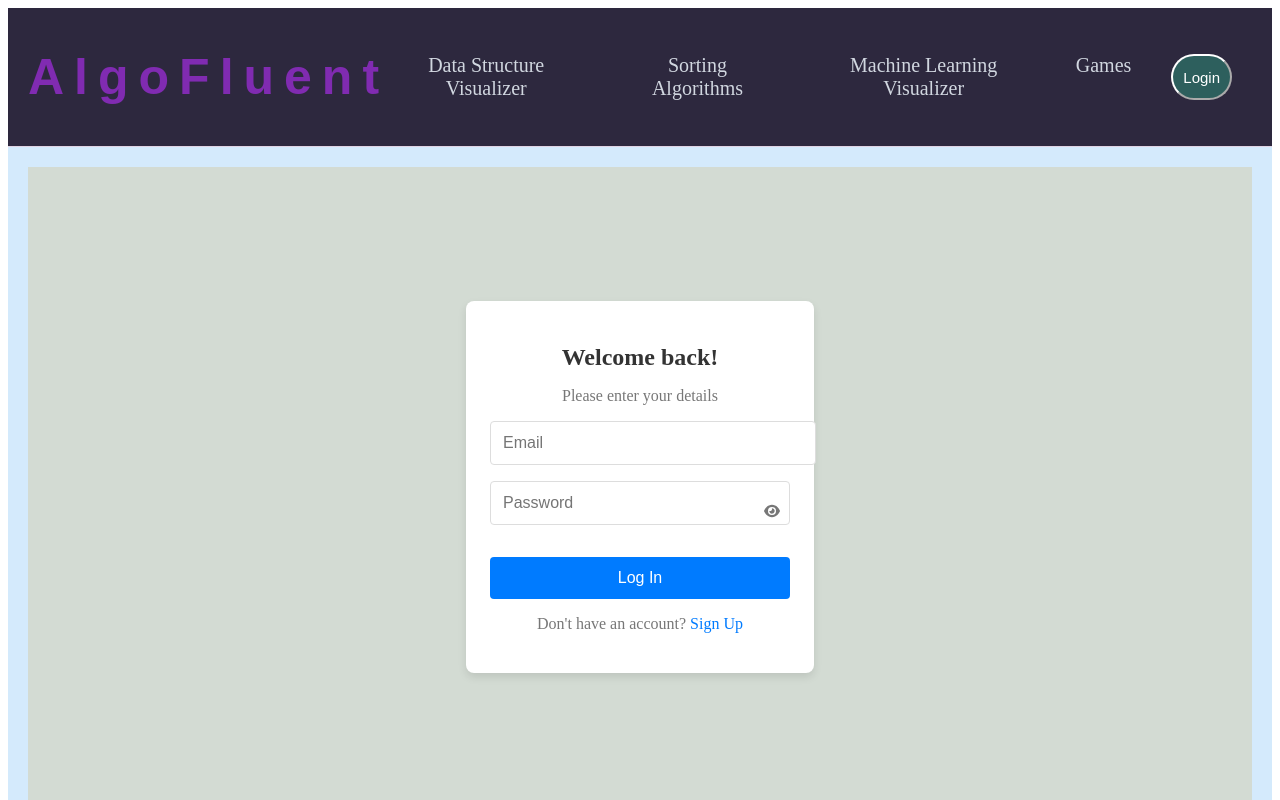
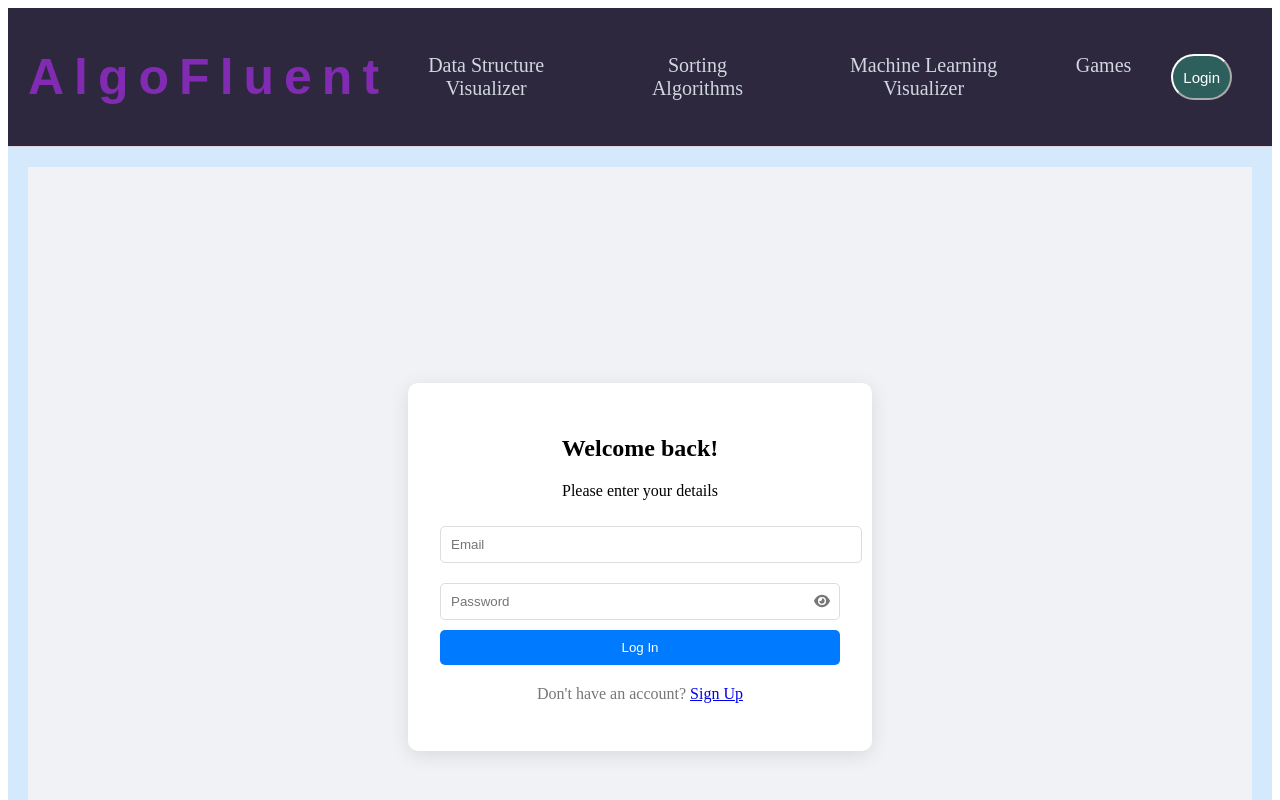
Before and after one commit to darsh175223/Algo-Fluent-Website, a React (Create React App) app in the folder frontend/: page /Login in a window 1280 px wide. Shown: the top 800 px of the page. Built offline with nearby package versions, Linux system fonts and the light colour scheme.

Commit message:
added new scheduling page

```diff
--- a/frontend/src/App.js
+++ b/frontend/src/App.js
@@ -28,6 +28,7 @@ import CsharpTutorial from './pages/CsharpTutorial';
 import Cplusplus_Tutorial from './pages/Cplusplus_Tutorial';
 import JavaTutorial from './pages/JavaTutorial';
 import DockerTutorial from './pages/DockerTutorial';
+import ScheduleSession from './pages/ScheduleSession';
 
 
 
@@ -174,6 +175,7 @@ function App() {
         <Route path="/Cplusplus_Tutorial" element={<Cplusplus_Tutorial />} />
         <Route path="/JavaTutorial" element={<JavaTutorial />} />
         <Route path="/DockerTutorial" element={<DockerTutorial />} />
+        <Route path="/ScheduleSession" element={<ScheduleSession />} />
 
 
 
--- a/frontend/src/components/userLogin.css
+++ b/frontend/src/components/userLogin.css
@@ -2,118 +2,62 @@
   display: flex;
   justify-content: center;
   align-items: center;
-  height: 80vh; /* Reduced height */
-  background-color: #d3dbd3;
+  height: 100vh;
+  background-color: #f0f2f5; /* Light background color */
 }
 
-.login-right {
-  background: #ffffff;
-  padding: 1.5rem; /* Reduced padding */
-  border-radius: 8px;
-  box-shadow: 0 4px 8px rgba(0, 0, 0, 0.1);
-  max-width: 300px; /* Reduced max-width */
-  width: 100%;
-}
-
-.login-right-container {
-  display: flex;
-  flex-direction: column;
-  align-items: center;
-}
-
-.login-center {
+.login-card {
+  background-color: white;
+  padding: 2rem;
+  border-radius: 10px;
+  box-shadow: 0 4px 20px rgba(0, 0, 0, 0.1);
+  width: 400px; /* Fixed width for the card */
   text-align: center;
-  width: 100%;
-}
-
-.login-center h2 {
-  margin-bottom: 0.5rem;
-  font-size: 1.5rem;
-  color: #333;
-}
-
-.login-center p {
-  margin-bottom: 1rem;
-  color: #777;
 }
 
 .login-input {
   width: 100%;
-  padding: 0.75rem;
-  margin-bottom: 1rem;
+  padding: 10px;
+  margin: 10px 0;
   border: 1px solid #ddd;
-  border-radius: 4px;
-  font-size: 1rem;
+  border-radius: 5px;
+  transition: border-color 0.3s;
+}
+
+.login-input:focus {
+  border-color: #007bff; /* Change border color on focus */
+  outline: none;
 }
 
 .pass-input-div {
-  display: flex;
-  align-items: center;
   position: relative;
 }
 
 .password-icon {
   position: absolute;
   right: 10px;
+  top: 50%;
+  transform: translateY(-50%);
   cursor: pointer;
   color: #777;
 }
 
-.login-center-options {
-  display: flex;
-  justify-content: space-between;
-  align-items: center;
-  width: 100%;
-  margin-bottom: 1rem;
-}
-
-.remember-div {
-  display: flex;
-  align-items: center;
-}
-
-.remember-div input {
-  margin-right: 0.5rem;
-}
-
-.forgot-pass-link {
-  color: #007bff;
-  text-decoration: none;
-}
-
-.forgot-pass-link:hover {
-  text-decoration: underline;
-}
-
-.login-center-buttons {
-  width: 100%;
-}
-
 .login-button {
   width: 100%;
-  padding: 0.75rem;
-  background-color: #007bff;
+  padding: 10px;
+  background-color: #007bff; /* Primary color */
+  color: white;
   border: none;
-  border-radius: 4px;
-  color: #fff;
-  font-size: 1rem;
+  border-radius: 5px;
   cursor: pointer;
+  transition: background-color 0.3s;
 }
 
 .login-button:hover {
-  background-color: #0056b3;
+  background-color: #0056b3; /* Darker shade on hover */
 }
 
 .login-bottom-p {
-  margin-top: 1rem;
+  margin-top: 20px;
   color: #777;
 }
-
-.login-bottom-p a {
-  color: #007bff;
-  text-decoration: none;
-}
-
-.login-bottom-p a:hover {
-  text-decoration: underline;
-}
--- a/frontend/src/components/userLogin.js
+++ b/frontend/src/components/userLogin.js
@@ -1,11 +1,9 @@
 import React, { useState } from 'react';
 import axios from 'axios';
 import { FaEye, FaEyeSlash } from "react-icons/fa6";
-import { Link, useNavigate} from 'react-router-dom'; // Import Link from react-router-dom
+import { Link, useNavigate } from 'react-router-dom'; // Import Link from react-router-dom
 import "./userLogin.css"; // Import the CSS file
 import { useSnackbar } from 'notistack';
-
-
 
 const Login = () => {
   const [showPassword, setShowPassword] = useState(false);
@@ -14,11 +12,8 @@ const Login = () => {
   const { enqueueSnackbar } = useSnackbar();
   const navigate = useNavigate();
 
-
-
   const handleSaveBook = () => {
-
-      if ( username === '' || password === '') {
+    if (username === '' || password === '') {
       alert('Please enter all fields');
       return;
     }
@@ -27,27 +22,23 @@ const Login = () => {
       username,
       password
     };
-      console.log('username: '+username+', password: '+password);
+    console.log('username: ' + username + ', password: ' + password);
 
     axios
-        .patch('https://algo-fluent-websitebackend.onrender.com/userlogin', data) // Correct endpoint
+      .patch('https://algo-fluent-websitebackend.onrender.com/userlogin', data)
       .then(() => {
-          enqueueSnackbar('logged in successfully', { variant: 'success' });
+        enqueueSnackbar('Logged in successfully', { variant: 'success' });
         navigate('/UserDashboard', { state: { username } });
-
-
       })
       .catch((error) => {
         enqueueSnackbar('Error', { variant: 'error' });
-          console.log('Errrrrror: '+error);
+        console.log('Error: ' + error);
       });
   };
 
   return (
     <div className="login-main">
-      <div className="login-right">
-        <div className="login-right-container">
-          <div className="login-center">
+      <div className="login-card">
         <h2>Welcome back!</h2>
         <p>Please enter your details</p>
         <form>
@@ -72,26 +63,17 @@ const Login = () => {
               <FaEye onClick={() => setShowPassword(!showPassword)} className="password-icon" />
             )}
           </div>
-              <div className="login-center-options">
-                <div className="remember-div">
-
-                </div>
-
-              </div>
           <div className="login-center-buttons">
             <button type="button" onClick={handleSaveBook} className="login-button">
               Log In
             </button>
           </div>
         </form>
-          </div>
         <p className="login-bottom-p">
           Don't have an account? <Link to="/Register">Sign Up</Link>
         </p>
       </div>
     </div>
-
-    </div>
   );
 };
 
--- /dev/null
+++ b/frontend/src/pages/ScheduleSession.js
@@ -0,0 +1,78 @@
+import React, { useState } from 'react';
+import { Link, useLocation } from 'react-router-dom';
+import axios from 'axios';
+import { useSnackbar } from 'notistack';
+
+import img1 from '.././pics/bronzeBadge.png';
+import img2 from '.././pics/silverBadge.png';
+import img3 from '.././pics/blank-gold-badge-label-2.png';
+import img4 from '.././pics/Badge-Trophy-Diamond-icon.png';
+
+const UserDashboard = () => {
+  const location = useLocation();
+  const [knowledgeLevel, setKnowledgeLevel] = useState(''); // State to store knowledge level
+
+  return (
+    <div style={{
+      backgroundImage: `url(${require('.././pics/Gradient.png')})`,
+      backgroundSize: 'cover',
+      backgroundRepeat: 'no-repeat',
+      minHeight: '100vh',
+      padding: '20px',
+      display: 'flex',
+      justifyContent: 'center',
+      alignItems: 'center'
+    }}>
+      <div style={{
+        width: '1100px',
+        height: '800px',
+        backgroundColor: '#e3e2df',
+        boxShadow: '0px 5px 10px rgba(0, 0, 0, 0.2)',
+        borderRadius: '10px'
+      }}>
+        <h1 style={{ textAlign: 'center', marginTop: '20px', fontSize: '40px' }}>Schedule your Study Session</h1>
+
+        {/* Knowledge Level Question */}
+        <div style={{ textAlign: 'center', margin: '20px 0' }}>
+          <h2>Select your Knowledge Level:</h2>
+          <div style={{ display: 'flex', flexDirection: 'column', alignItems: 'center' }}>
+            <label style={{ fontSize: 'larger' }}>
+              <input
+                type="radio"
+                value="Beginner"
+                checked={knowledgeLevel === 'Beginner'}
+                onChange={(e) => setKnowledgeLevel(e.target.value)}
+              />
+              Beginner
+            </label>
+            <label style={{ fontSize: 'larger', marginTop: '10px' }}>
+              <input
+                type="radio"
+                value="Intermediate"
+                checked={knowledgeLevel === 'Intermediate'}
+                onChange={(e) => setKnowledgeLevel(e.target.value)}
+              />
+              Intermediate
+            </label>
+            <label style={{ fontSize: 'larger', marginTop: '10px' }}>
+              <input
+                type="radio"
+                value="Expert"
+                checked={knowledgeLevel === 'Expert'}
+                onChange={(e) => setKnowledgeLevel(e.target.value)}
+              />
+              Expert
+            </label>
+          </div>
+        </div>
+
+        <div style={{ display: 'flex', justifyContent: 'center' }}>
+          <button style={{ backgroundColor: 'green', color: 'white', padding: '10px 20px', border: 'none', borderRadius: '20px', cursor: 'pointer' }}>Get Schedule</button>
+        </div>
+
+      </div>
+    </div>
+  );
+};
+
+export default UserDashboard;
--- a/frontend/src/pages/userDashboard.js
+++ b/frontend/src/pages/userDashboard.js
@@ -10,7 +10,7 @@ import img4 from '.././pics/Badge-Trophy-Diamond-icon.png';
 
 const UserDashboard = () => {
   const location = useLocation();
-  const [username, setUserName] = useState(location.state.username);
+  const [username, setUserName] = useState(location.state?.username || 'Guest'); // Fallback to 'Guest'
   const [userLevel, setUserLevel] = useState(0);
 
   const { enqueueSnackbar } = useSnackbar();
@@ -114,7 +114,7 @@ const UserDashboard = () => {
       alignItems: 'center'
     }}>
       <div style={{
-        width: '1400px',
+        width: '1100px',
         height: '800px',
         backgroundColor: '#e3e2df',
         boxShadow: '0px 5px 10px rgba(0, 0, 0, 0.2)',
@@ -124,11 +124,17 @@ const UserDashboard = () => {
           <h1 style={{ color: '#1f2833', margin: '30px 0 20px', fontSize: '50px' }}>Welcome, {username}!</h1>
           <div style={{ display: 'flex', justifyContent: 'center', alignItems: 'center', marginBottom: '50px' }}>
           <img src={getBadgeImage()} alt="Badge" style={{ width: '100px', height: 'auto' }} />
-          <progress value={userLevel * 5} max="100" style={{ width: '200px', height: '20px', color: 'green' }}></progress>
+          <div style={{ display: 'flex', justifyContent: 'space-between', width: '500px', alignItems: 'center' }}>
+            <progress value={userLevel * 5} max="100" style={{ width: '350px', height: '20px', color: 'green' }}></progress>
+            <div style={{ width: '20px' }}></div>
+            <Link to="/ScheduleSession" style={{ backgroundColor: '#4CAF50', color: 'white', padding: '15px 15px', margin: '4px 2px', cursor: 'pointer', borderRadius: '5px', display: 'inline-block', textDecoration: 'none', fontSize: '16px' }}>
+              Schedule Study Sessions
+            </Link>
+          </div>
           </div>
 
           <div style={{ display: 'flex', justifyContent: 'center', flexWrap: 'wrap', width: '1000px',
-        height: '200px'}}>
+        height: '300px', marginTop: '50px'}}>
             <Link to="/pythonTutorial" onClick={() => handleImageClick(9)}>
               <img
                 src={require('.././pics/Python-Logo.png')}
```
Also changed, not shown: 1 other file (tests, documents, lock files or other folders). Lines whose indentation alone changed are shown as unchanged.
